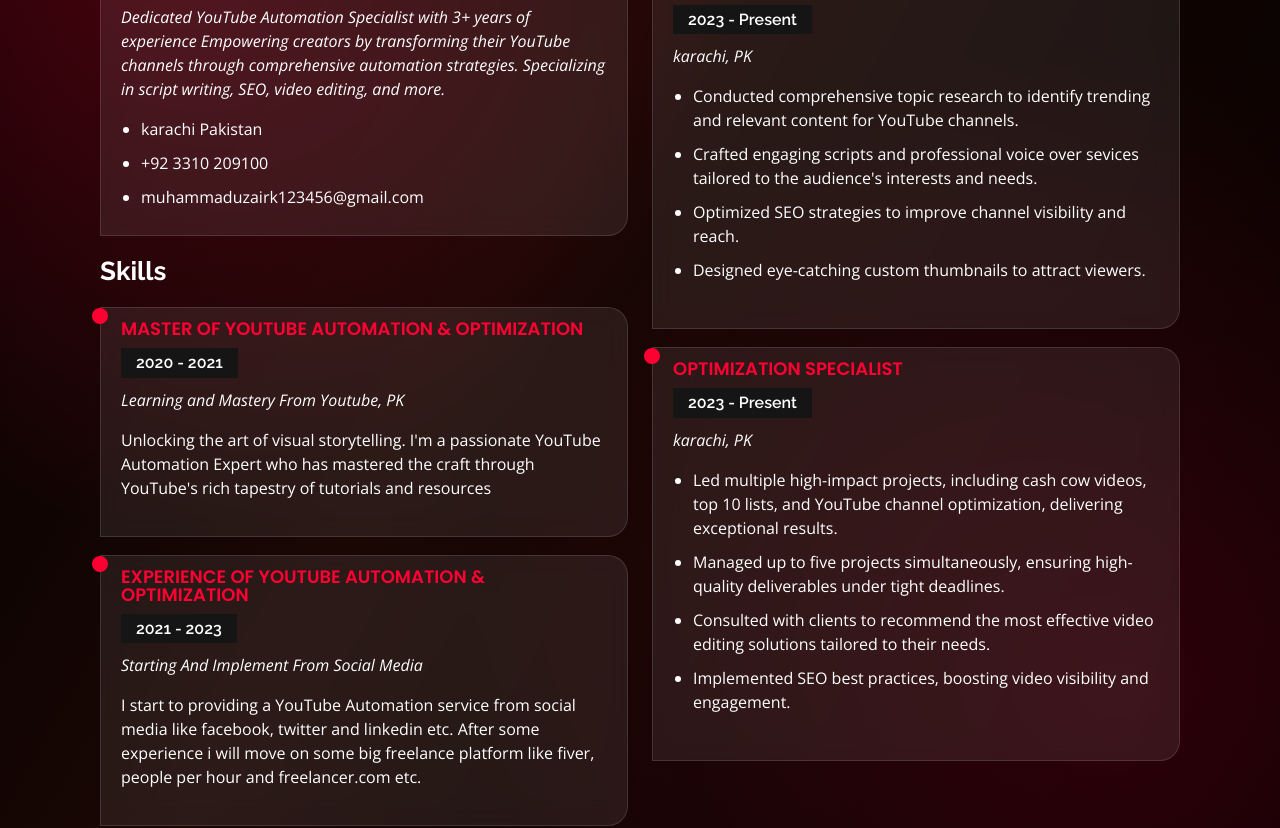
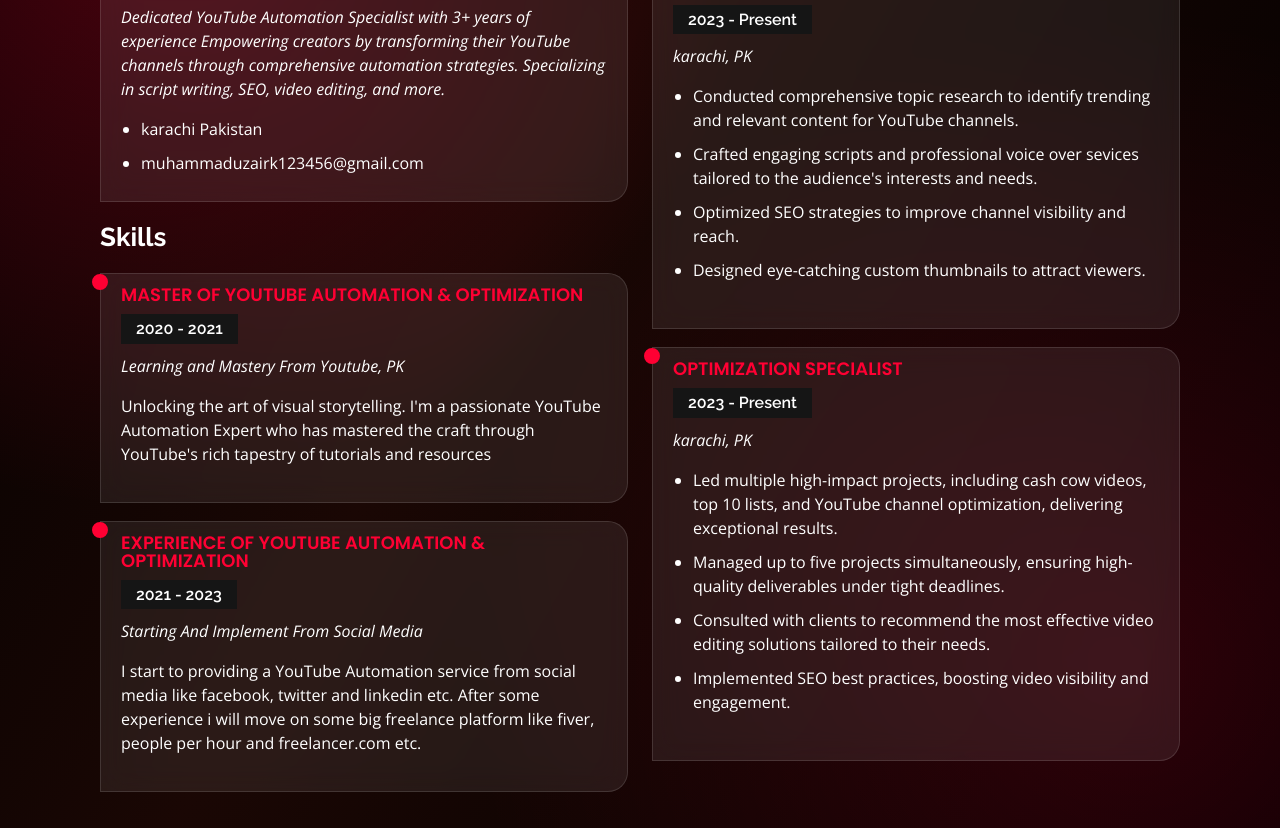
Before and after one commit to uzairmurtaza-youtubeautomationexpert/youtube-automation-expert, a plain HTML site: page index.html in a window 1280 px wide. Shown: the part 2673-3501 px from the top of the page. Drawn offline with nearby package versions, Linux system fonts and the light colour scheme.

Commit message:
Update index.html

```diff
--- a/index.html
+++ b/index.html
@@ -327,7 +327,6 @@ Empowering creators by transforming their YouTube channels through comprehensive
             <p>
             <ul>
               <li> karachi Pakistan</li>
-              <li> +92 3310 209100 </li>
               <li>muhammaduzairk123456@gmail.com</li>
             </ul>
             </p>
```
